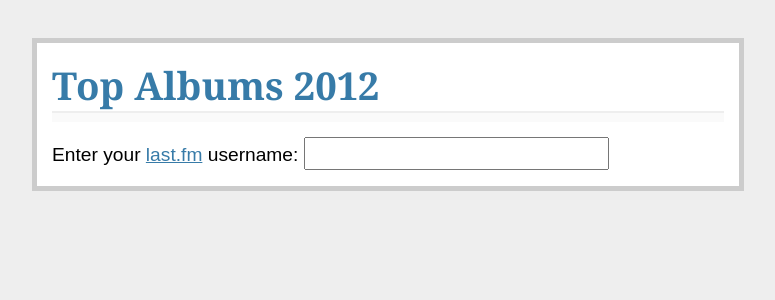
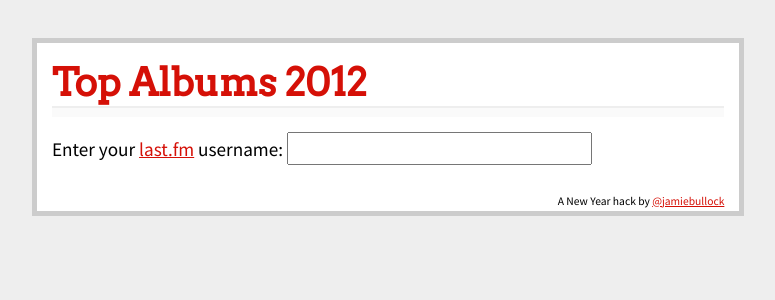
Before and after one commit to jamiebullock/top-albums, a Python web app: template templates/index.html in a window 1280 px wide. Shown: the top 300 px of the page, without its empty margins (252-1027 px from the left). Run offline with Jinja, Linux system fonts and the light colour scheme; the template is opened without the code that fills it, so the values that code supplies are empty.

Commit message:
added username to album list heading

```diff
--- a/static/style.css
+++ b/static/style.css
@@ -1,11 +1,18 @@
-body            { font-family: sans-serif; background: #eee; }
-a, h1, h2       { color: #377BA8; }
-h1, h2          { font-family: 'Georgia', serif; margin: 0; }
+body            {
+    font-family: "Source Sans Pro", "Helvetica Neue",helvetica, arial, sans-serif;
+    background: #eee;
+}
+a, h1, h2       { color: #d51007; }
+h1, h2          { font-family: "Arvo",'Georgia', serif;
+    margin: 0; }
 h1              { border-bottom: 2px solid #eee; }
 h2              { font-size: 1.2em; }
 
+#credit          { position: absolute; bottom:0; right:15px; font-size: 0.6em; margin-bottom: 3px;}
+
 .page           { margin: 2em auto; width: 35em; border: 5px solid #ccc;
-                  padding: 0.8em; background: white; font-size: 1.2em }
+                  padding: 0.8em; background: white; font-size: 1.2em; position:relative}
+.main-content   { margin-bottom: 30px;}
 .user-entry     {font-size: 1.2em}
 .entries        { list-style-position:inside; margin: 0; padding: 0; font-size: 1.2em;}
 .entries li     { margin: 0.8em 1.2em; }
--- a/templates/layout.html
+++ b/templates/layout.html
@@ -1,12 +1,19 @@
 <!doctype html>
 <title>>Top Albums 2012</title>
+<link href='http://fonts.googleapis.com/css?family=Source+Sans+Pro:300,400,700' rel='stylesheet' type='text/css'>
 <link rel=stylesheet type=text/css href="{{ url_for('static', filename='style.css') }}">
+<link href="http://fonts.googleapis.com/css?family=Arvo" rel="stylesheet" type="text/css">
 <div class=page>
-  <h1>Top Albums 2012</h1>
+    <h1>{% if username %}<a href=http://last.fm/user/{{ username }}>{{ username }}</a>'s {% endif %} Top Albums 2012</h1>
   <div class=metanav>
   </div>
   {% for message in get_flashed_messages() %}
     <div class=flash>{{ message }}</div>
   {% endfor %}
-  {% block body %}{% endblock %}
+  <div class=main-content>
+      {% block body %}{% endblock %}
+  </div>
+  <div id="credit">
+      A New Year hack by <a href="http://twitter.com/jamiebullock">@jamiebullock</a>
+  </div>
 </div>
```
